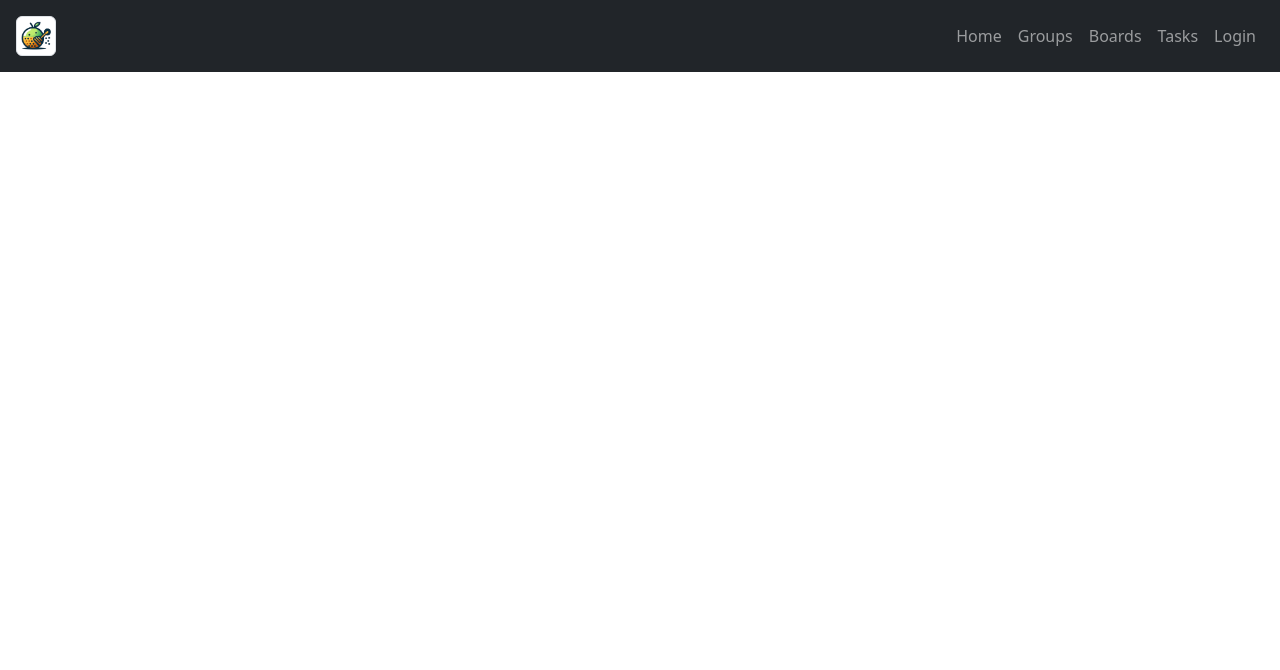
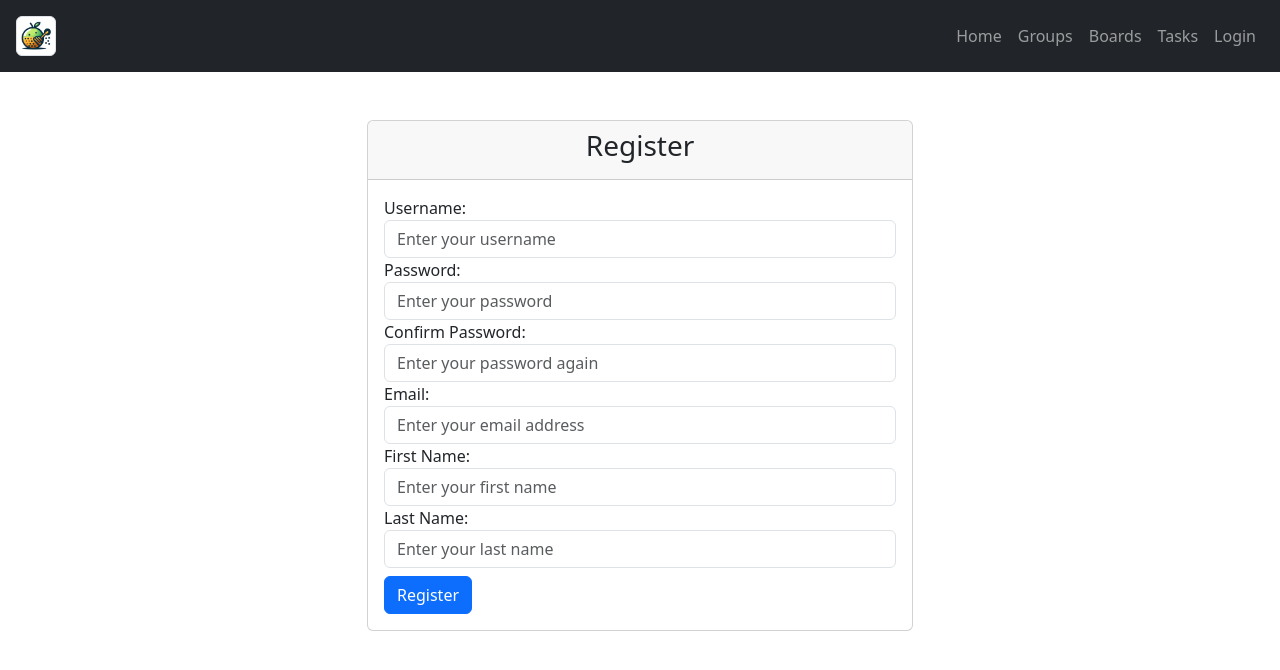
Before and after one commit to dannyjll/my4900fe, a React (Create React App) app: page /register in a window 1280 px wide. Shown: the top 670 px of the page. Built offline with nearby package versions, Linux system fonts and the light colour scheme.

Commit message:
registration

```diff
--- a/src/App.tsx
+++ b/src/App.tsx
@@ -12,6 +12,7 @@ import ProfileDetail from './components/Profile';
 import MyGroups from './components/MyGroups';
 import GroupDetail from './components/Group';
 import Auth from './components/Auth';
+import Register from './components/Register';
 import Navbar from './components/Navbar';
 import { useEffect, useState } from 'react';
 import { authTest } from './util/authguard';
@@ -24,7 +25,7 @@ const App = () => {
   const [data, setData] = useState(false);
   let interval: number;
   useEffect(() => {
-    interval = window.setInterval(() => setData(authTest()), 1);
+    interval = window.setInterval(() => setData(authTest()), 100);
     return () => clearInterval(interval);
   })
   return (
@@ -35,6 +36,7 @@ const App = () => {
           <Routes>
             <Route path="/" element={<Home />} />
             <Route path="/auth" element={<Auth />} />
+            <Route path="/register" element={<Register />} />
             <Route path="/mytasks" element={<MyTasks />} />
             <Route path="/task/" element={<TaskDetail />} />
             <Route path="/task/:pk" element={<TaskDetail />} />
--- a/src/components/APIService.ts
+++ b/src/components/APIService.ts
@@ -1,3 +1,4 @@
+import { Task } from '../models/TaskList';
 import axiosInstance from '../util/myinterceptor'
 // Change the API_URL to the correct location of the backend API before deploying the app
 const API_URL = 'https://dannyjll.pythonanywhere.com'
@@ -18,7 +19,7 @@ export class APIService {
    }
    updateTask(task: any) {
       const url = `${API_URL}/api/tasks/${task.pk}`;
-      return axiosInstance.put(url, task);
+      return axiosInstance.put<Task>(url, task);
    }
    deleteTask(task_pk: any) {
       const url = `${API_URL}/api/tasks/${task_pk}`;
--- a/src/components/Auth.tsx
+++ b/src/components/Auth.tsx
@@ -32,7 +32,7 @@ const Auth = () => {
                   </div>
                   <div className="card-body">
                     <form onSubmit={handleSubmit}>
-                      <div className="form-group">
+                      <div className="form-group mt-2">
                         <label htmlFor="username">Username:</label>
                         <input
                           type="text"
@@ -44,7 +44,7 @@ const Auth = () => {
                           required
                         />
                       </div>
-                      <div className="form-group">
+                      <div className="form-group mt-2">
                         <label htmlFor="password">Password:</label>
                         <input
                           type="password"
@@ -56,10 +56,21 @@ const Auth = () => {
                           required
                         />
                       </div>
-                      <button type="submit" className="btn btn-primary btn-block mt-2">
+                      <button type="submit" className="btn border-0 shadow-sm btn-outline-primary btn-block my-2">
                         Login
                       </button>
                     </form>
+                    <div className="border-top my-2">
+                    <div>
+                      <div className="form-group mt-2">
+                        <label htmlFor="username">Don't have an account?</label>
+                        <br />
+                        <button className="btn border-0 shadow-sm btn-outline-success btn-block my-2" onClick={() => navigate('/register')}>
+                        Register
+                      </button>
+                        </div>
+                      </div>
+                    </div>
                   </div>
                 </div>
               </div>
--- a/src/components/Navbar.tsx
+++ b/src/components/Navbar.tsx
@@ -20,7 +20,7 @@ const Navbar = () => {
     return (
         <nav className="navbar navbar-expand-lg navbar-dark bg-dark p-3">
             <img className="img-thumbnail img-fluid mx-auto d-block" src={img} style={{ width: 40 }} alt="HoneyDo Logo" data-toggle="collapse" data-target="#navbarNavDropdown" aria-controls="navbarNavDropdown" aria-expanded={!isNavCollapsed ? true : false} aria-label="Toggle navigation" onClick={handleNavCollapse}/>
-            <div className={`navbar-collapse ${isNavCollapsed ? 'collapse justify-content-end' : 'justify-content-center'} `} id="navbarNavDropdown" style={{ transition: 'height 0.5s ease' }} >
+            <div className={`navbar-collapse ${isNavCollapsed ? 'collapse justify-content-end' : 'justify-content-end'} `} id="navbarNavDropdown" style={{ transition: 'height 0.5s ease' }} >
                 <ul className={`navbar-nav ${isNavCollapsed ? '' : 'text-center'}`}>
                     <li className="nav-item">
                         <Link className="nav-link" to="/">Home</Link>
--- /dev/null
+++ b/src/components/Register.tsx
@@ -0,0 +1,152 @@
+import * as React from 'react';
+import { useState } from 'react';
+import APIService from './APIService'
+import { useNavigate } from 'react-router-dom'
+import { toast } from 'react-toastify';
+
+const Register = () => {
+  const apiService = new APIService();
+  const [username, setUsername] = useState('');
+  const [password, setPassword] = useState('');
+  const [password2, setPassword2] = useState('');
+  const [email, setEmail] = useState('');
+  const [firstname, setFirstName] = useState('');
+  const [lastname, setLastName] = useState('');
+  const navigate = useNavigate()
+
+  const notifySuccess = (title: string) => toast.success(`Account '${title}' was successfully created!`, {
+    position: "top-center",
+    autoClose: 2000,
+    hideProgressBar: false,
+    closeOnClick: true,
+    pauseOnHover: true,
+    draggable: true,
+    progress: undefined,
+    theme: "light",
+  });
+
+  const notifyError = (title: string) => toast.error(`Account '${title}' failed to be created!`, {
+    position: "top-center",
+    autoClose: 2000,
+    hideProgressBar: false,
+    closeOnClick: true,
+    pauseOnHover: true,
+    draggable: true,
+    progress: undefined,
+    theme: "light",
+  });
+
+  const handleSubmit = (e: any) => {
+    e.preventDefault();
+    apiService.registerUser({
+      "username": username,
+      "password": password,
+      "password2": password2,
+      "email": email,
+      "first_name": firstname,
+      "last_name" : lastname,
+    }).then(response => {
+        localStorage.clear()
+        navigate("/auth", {replace: true})
+        notifySuccess(username)
+    }).catch(error => {
+        console.error(error)
+        notifyError(username)
+    })
+  };
+
+  return (
+          <div className="container mt-5">
+            <div className="row justify-content-center">
+              <div className="col-md-6">
+                <div className="card">
+                  <div className="card-header">
+                    <h3 className="text-center">Register</h3>
+                  </div>
+                  <div className="card-body">
+                    <form onSubmit={handleSubmit}>
+                      <div className="form-group">
+                        <label htmlFor="username">Username:</label>
+                        <input
+                          type="text"
+                          className="form-control"
+                          id="username"
+                          placeholder="Enter your username"
+                          value={username}
+                          onChange={(e) => setUsername(e.target.value)}
+                          required
+                        />
+                      </div>
+                      <div className="form-group">
+                        <label htmlFor="password">Password:</label>
+                        <input
+                          type="password"
+                          className="form-control"
+                          id="password"
+                          placeholder="Enter your password"
+                          value={password}
+                          onChange={(e) => setPassword(e.target.value)}
+                          required
+                        />
+                      </div>
+                      <div className="form-group">
+                        <label htmlFor="password2">Confirm Password:</label>
+                        <input
+                          type="password"
+                          className="form-control"
+                          id="password2"
+                          placeholder="Enter your password again"
+                          value={password2}
+                          onChange={(e) => setPassword2(e.target.value)}
+                          required
+                        />
+                      </div>
+                      <div className="form-group">
+                        <label htmlFor="email">Email:</label>
+                        <input
+                          type="email"
+                          className="form-control"
+                          id="email"
+                          placeholder="Enter your email address"
+                          value={email}
+                          onChange={(e) => setEmail(e.target.value)}
+                          required
+                        />
+                      </div>
+                      <div className="form-group">
+                        <label htmlFor="firstname">First Name:</label>
+                        <input
+                          type="text"
+                          className="form-control"
+                          id="firstname"
+                          placeholder="Enter your first name"
+                          value={firstname}
+                          onChange={(e) => setFirstName(e.target.value)}
+                          required
+                        />
+                      </div>
+                      <div className="form-group">
+                        <label htmlFor="lastname">Last Name:</label>
+                        <input
+                          type="text"
+                          className="form-control"
+                          id="lastname"
+                          placeholder="Enter your last name"
+                          value={lastname}
+                          onChange={(e) => setLastName(e.target.value)}
+                          required
+                        />
+                      </div>
+                      <button type="submit" className="btn btn-primary btn-block mt-2">
+                        Register
+                      </button>
+                    </form>
+                  </div>
+                </div>
+              </div>
+            </div>
+          </div>
+  );
+};
+
+export default Register;
```
Also changed, not shown: src/components/Board.tsx (+43 -7 lines), src/components/MyTasks.tsx (+63 -7 lines).
